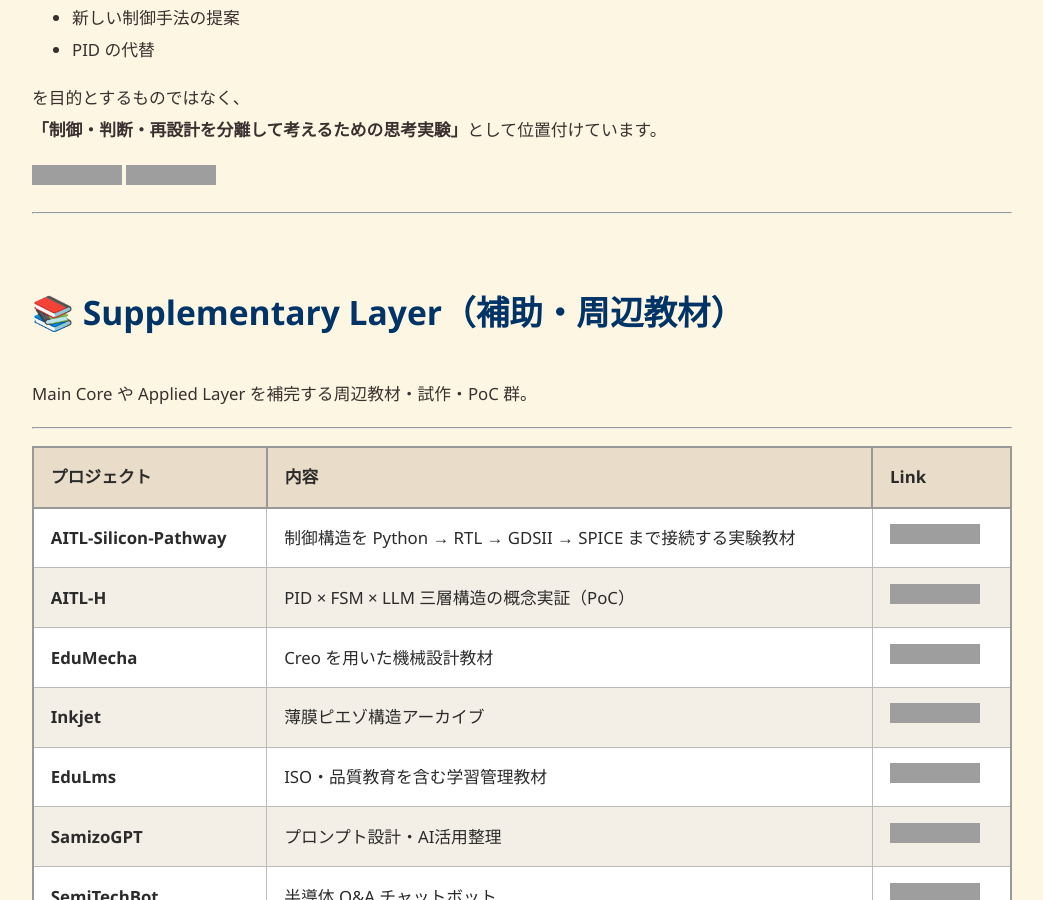
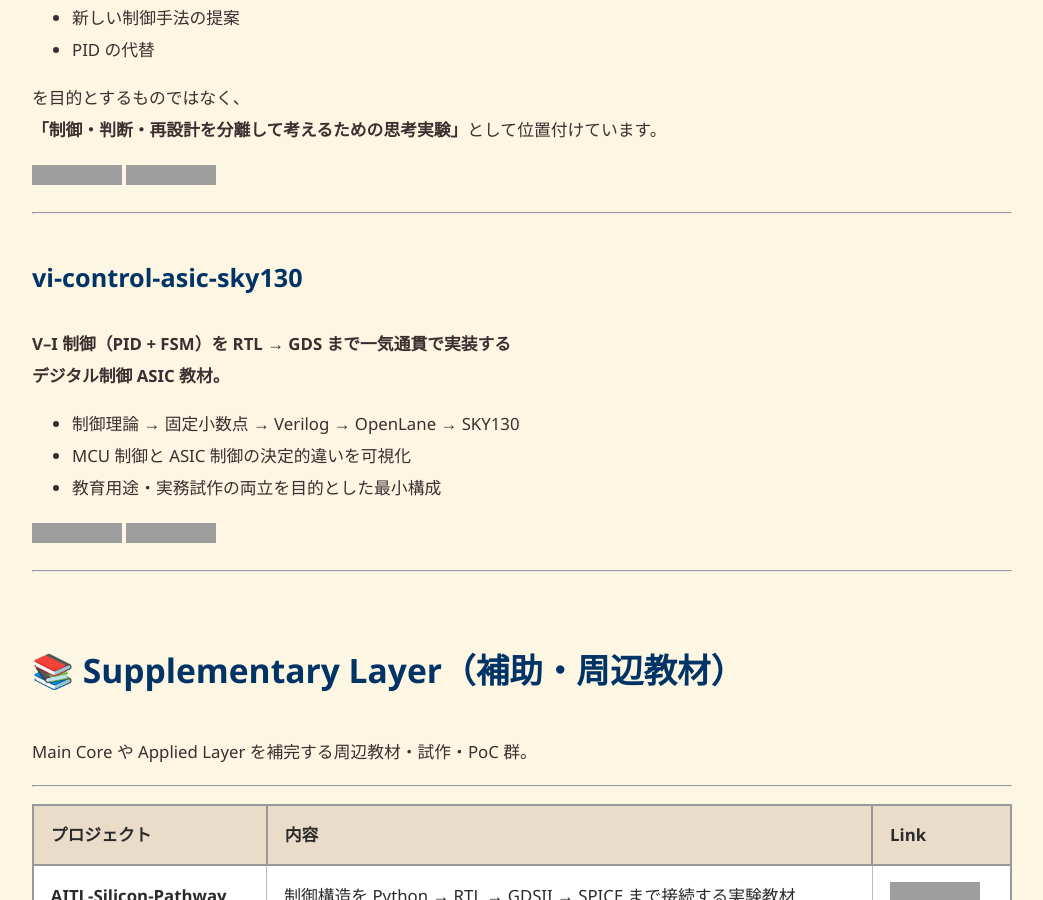
Before and after one commit to Samizo-AITL/Samizo-AITL.github.io, a Jekyll site: the page built from index.md, in a window 1280 px wide and 900 px high, scrolled down 3366 px. Shown: the whole window, without its empty margins (118-1161 px from the left). Built offline with Jekyll 4.4.1, drawn with Linux system fonts in a browser that asks for light colours; grey boxes are pictures that could not be loaded.

Commit message:
Update index.md

```diff
--- a/index.md
+++ b/index.md
@@ -123,6 +123,19 @@
 
 ---
 
+## vi-control-asic-sky130
+**V–I 制御（PID + FSM）を RTL → GDS まで一気通貫で実装する
+デジタル制御 ASIC 教材。**
+
+- 制御理論 → 固定小数点 → Verilog → OpenLane → SKY130
+- MCU 制御と ASIC 制御の決定的違いを可視化
+- 教育用途・実務試作の両立を目的とした最小構成
+
+[![Site](https://img.shields.io/badge/View-Site-brightgreen?logo=github)](https://samizo-aitl.github.io/vi-control-asic-sky130/)
+[![Repo](https://img.shields.io/badge/View-Repo-blue?logo=github)](https://github.com/Samizo-AITL/vi-control-asic-sky130)
+
+---
+
 # 📚 Supplementary Layer（補助・周辺教材）
 Main Core や Applied Layer を補完する周辺教材・試作・PoC 群。
 
```
